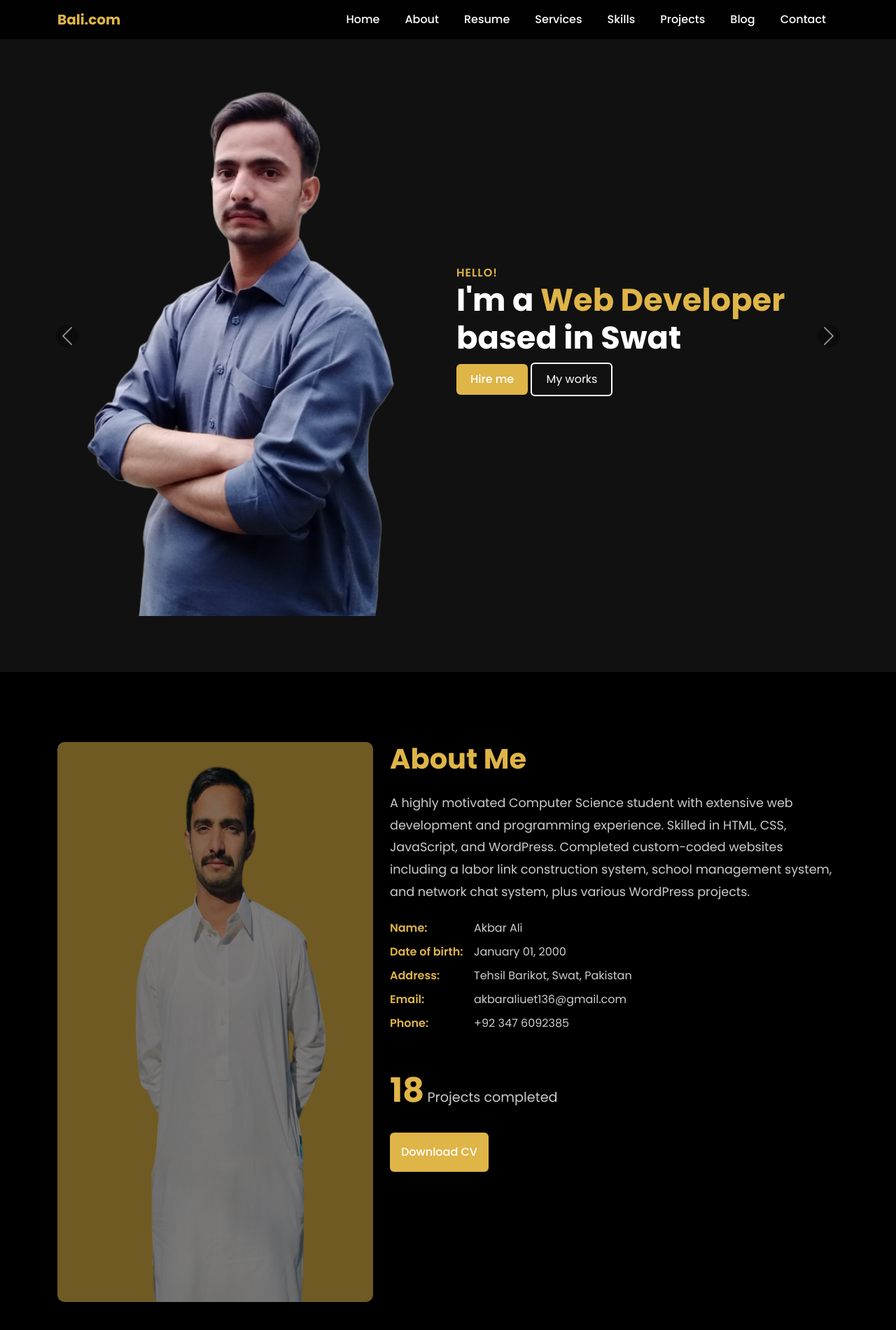
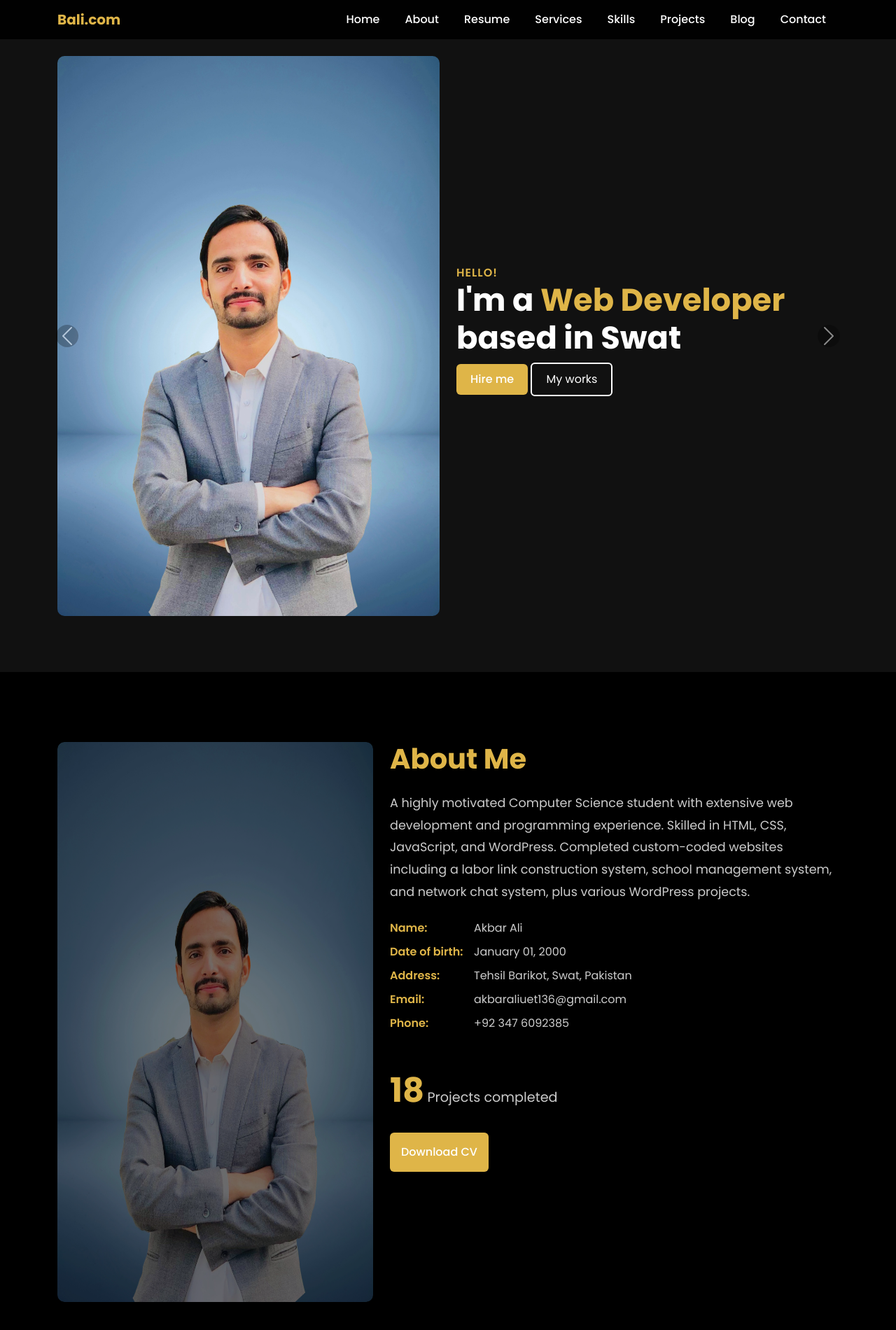
Before and after one commit to AKBARALI-BMW/My-Portfolio, a plain HTML site: page index.html in a window 1280 px wide. Shown: the top 1900 px of the page at 70% size. Drawn offline with nearby package versions, Linux system fonts and the light colour scheme.

Commit message:
Update About section
Add new picture

```diff
--- a/index.html
+++ b/index.html
@@ -137,7 +137,7 @@
                           </div>
                       </div>
                       <div class="col-md-6 order-md-1">
-                          <img style="height: 100vh;" src="./Image/About_image2.png" class="img-fluid animate__animated animate__fadeInLeft" alt="Web Developer">
+                          <img style="height: 100vh;" src="./Image/About_picture.jpeg" class="img-fluid animate__animated animate__fadeInLeft" alt="Web Developer">
                       </div>
                   </div>
               </div>
@@ -187,7 +187,7 @@
             <div class="img-about img d-flex align-items-stretch">
               <div class="overlay"></div>
               <div class="img d-flex align-self-stretch align-items-center">
-              <img  style="height: 50rem;  border-radius: 10px; background-size: cover; background-position: center; background-repeat: no-repeat;" class="img-fluid" src="./Image/about_image.png" alt="">
+              <img  style="height: 50rem;  border-radius: 10px; background-size: cover; background-position: center; background-repeat: no-repeat;" class="img-fluid" src="./Image/About_picture.jpeg" alt="">
             </div>
             </div>
           </div>
--- a/scripts.js
+++ b/scripts.js
@@ -30,8 +30,6 @@ $(document).ready(function () {
   });
 });
 
-
-
 document.addEventListener("DOMContentLoaded", function () {
   let counters = document.querySelectorAll(".number");
   counters.forEach(counter => {
```
Also changed, not shown: Image/About_picture.jpeg (added).
